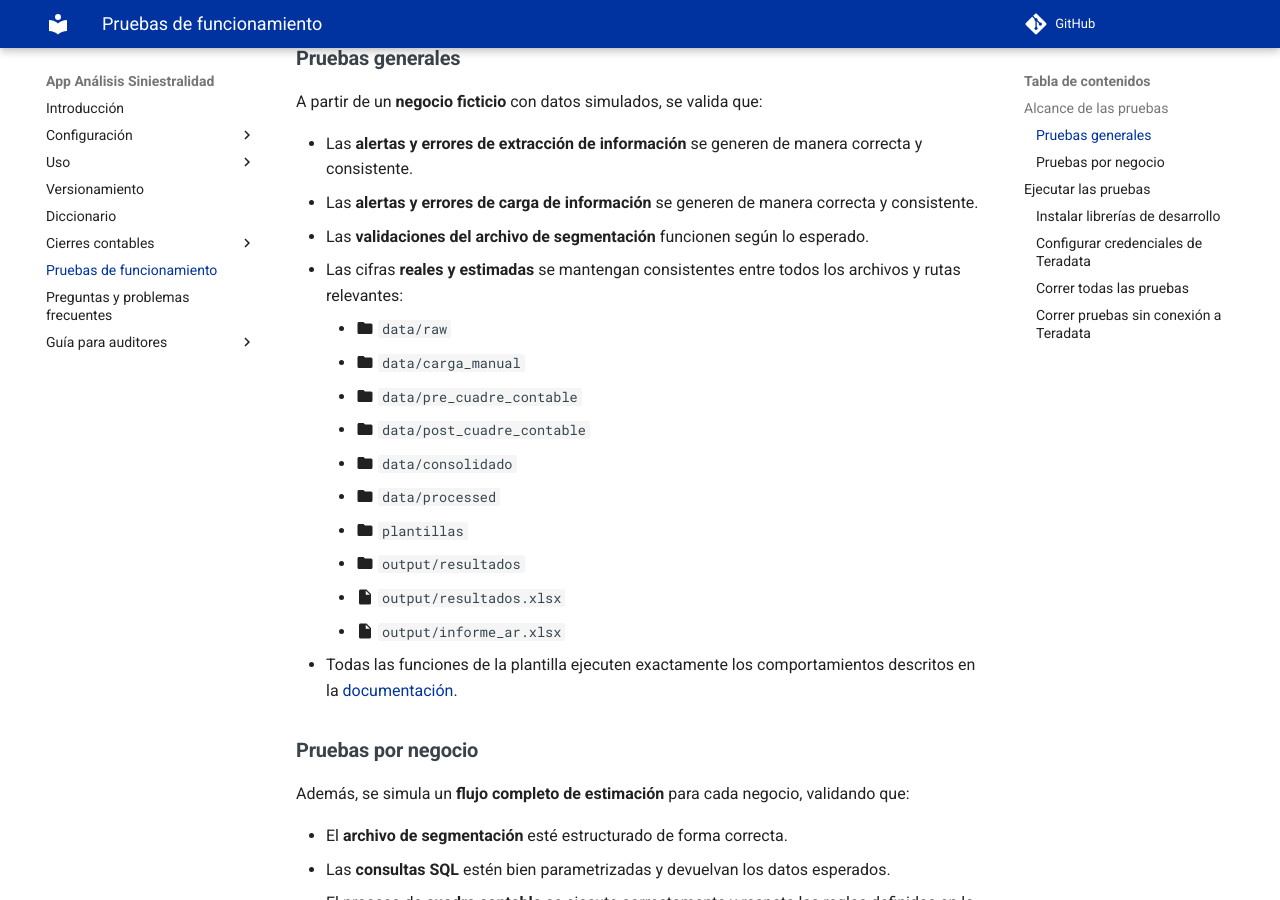
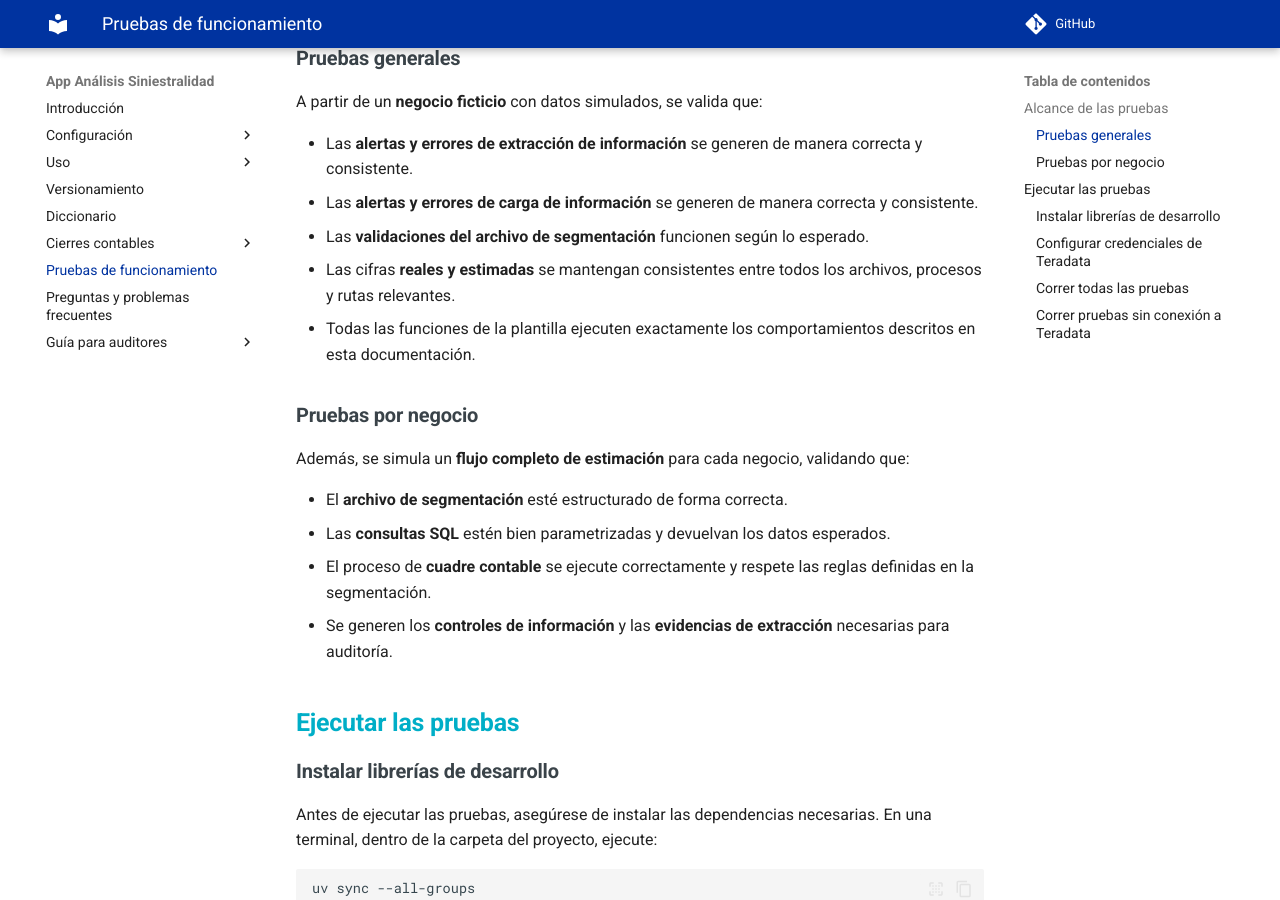
Before and after one commit to sebastobone/app-analisis-siniestralidad-docs, an MkDocs documentation site: the page built from docs/pruebas.md, in a window 1280 px wide and 900 px high, scrolled down 413 px. Built offline with MkDocs 1.6.1 and Material for MkDocs 9.7.7, drawn with Linux system fonts in a browser that asks for light colours; comment, search, counter and statistics services are not loaded.

Commit message:
fix: Corregir links rotos

```diff
--- a/docs/pruebas.md
+++ b/docs/pruebas.md
@@ -18,18 +18,8 @@ A partir de un **negocio ficticio** con datos simulados, se valida que:
 - Las **alertas y errores de extracción de información** se generen de manera correcta y consistente.
 - Las **alertas y errores de carga de información** se generen de manera correcta y consistente.
 - Las **validaciones del archivo de segmentación** funcionen según lo esperado.
-- Las cifras **reales y estimadas** se mantengan consistentes entre todos los archivos y rutas relevantes:
-    - :material-folder: `data/raw`
-    - :material-folder: `data/carga_manual`
-    - :material-folder: `data/pre_cuadre_contable`
-    - :material-folder: `data/post_cuadre_contable`
-    - :material-folder: `data/consolidado`
-    - :material-folder: `data/processed`
-    - :material-folder: `plantillas`
-    - :material-folder: `output/resultados`
-    - :material-file: `output/resultados.xlsx`
-    - :material-file: `output/informe_ar.xlsx`
-- Todas las funciones de la plantilla ejecuten exactamente los comportamientos descritos en la [documentación](uso/preparacion_plantilla.md#funciones-de-la-plantilla).
+- Las cifras **reales y estimadas** se mantengan consistentes entre todos los archivos, procesos y rutas relevantes.
+- Todas las funciones de la plantilla ejecuten exactamente los comportamientos descritos en esta documentación.
 
 ### Pruebas por negocio
 
```
Also changed, not shown: docs/uso/informacion/validaciones.md (+1 -1 lines), docs/uso/plantilla/entremes.md (+1 -1 lines), docs/uso/plantilla/estructura.md (+1 -1 lines), docs/uso/plantilla/triangulos.md (+1 -1 lines), docs/uso/preparacion_plantilla.md (deleted, +0 -149 lines).
